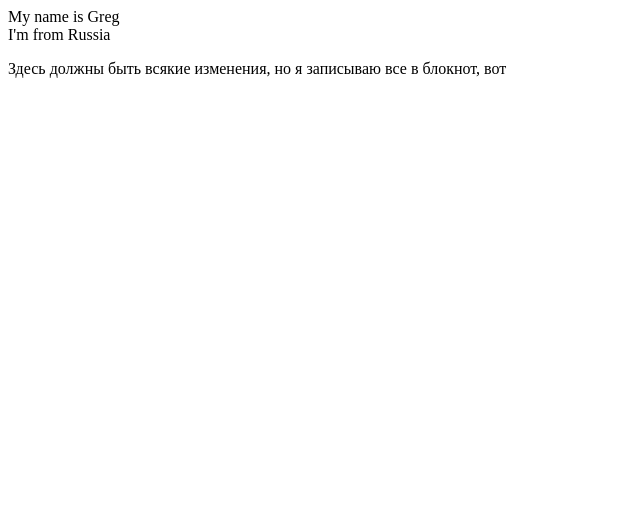
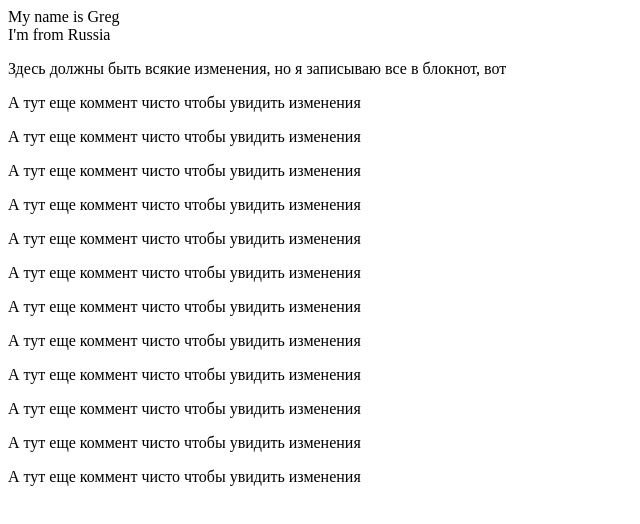
Before and after one commit to MoskovskiyDRUG/git-lessons-it-kamasutra, a plain HTML site: page index.html in a window 1280 px wide. Shown: the whole page, without its empty margins (0-640 px from the left). Drawn offline with Linux system fonts and the light colour scheme.

Commit message:
added new comments

```diff
--- a/index.html
+++ b/index.html
@@ -1,3 +1,15 @@
 <div>My name is Greg</div>
 <div>I'm from Russia</div>
 <p>Здесь должны быть всякие изменения, но я записываю все в блокнот, вот</p>
+<p>А тут еще коммент чисто чтобы увидить изменения</p>
+<p>А тут еще коммент чисто чтобы увидить изменения</p>
+<p>А тут еще коммент чисто чтобы увидить изменения</p>
+<p>А тут еще коммент чисто чтобы увидить изменения</p>
+<p>А тут еще коммент чисто чтобы увидить изменения</p>
+<p>А тут еще коммент чисто чтобы увидить изменения</p>
+<p>А тут еще коммент чисто чтобы увидить изменения</p>
+<p>А тут еще коммент чисто чтобы увидить изменения</p>
+<p>А тут еще коммент чисто чтобы увидить изменения</p>
+<p>А тут еще коммент чисто чтобы увидить изменения</p>
+<p>А тут еще коммент чисто чтобы увидить изменения</p>
+<p>А тут еще коммент чисто чтобы увидить изменения</p>
```
